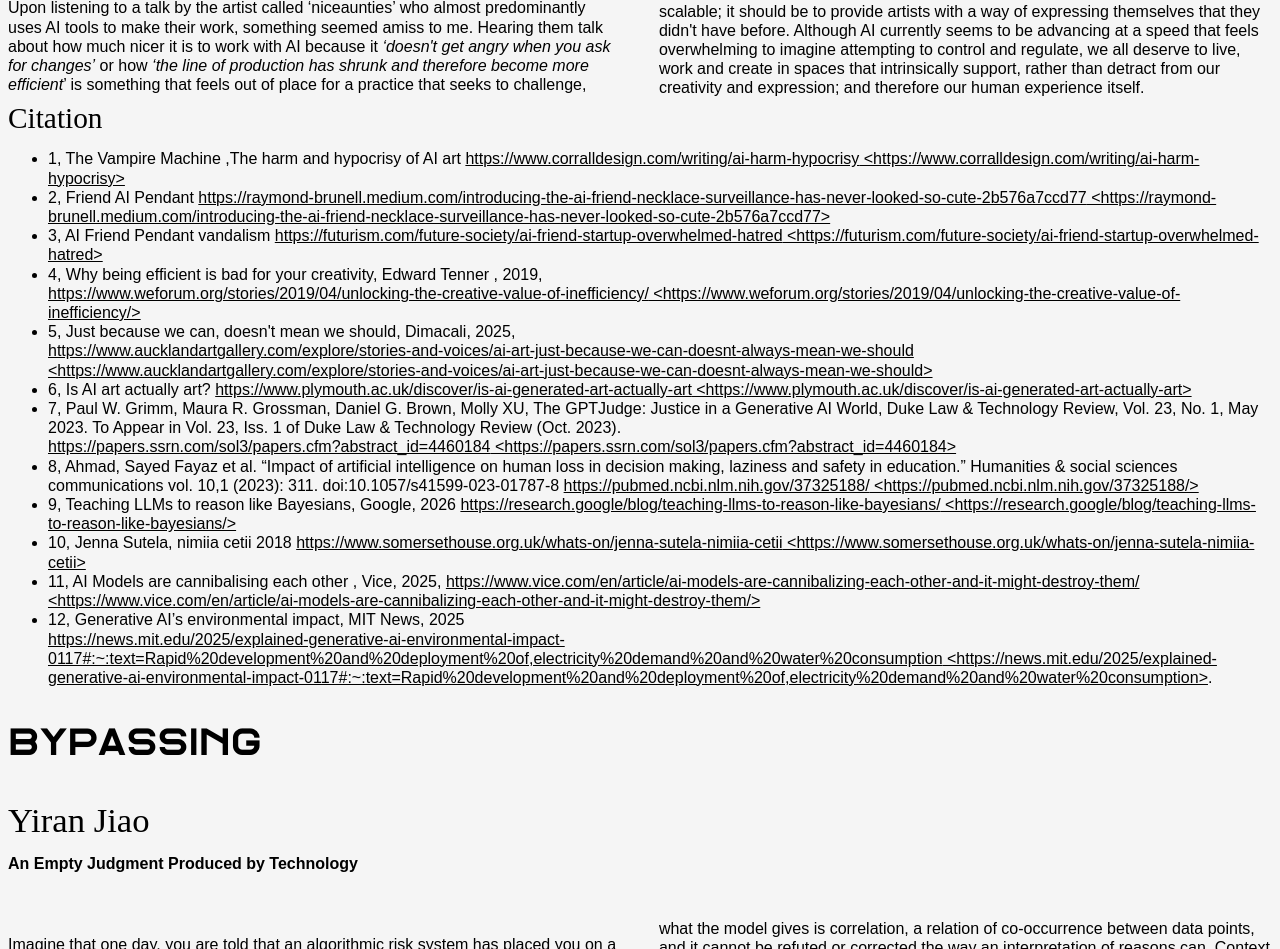
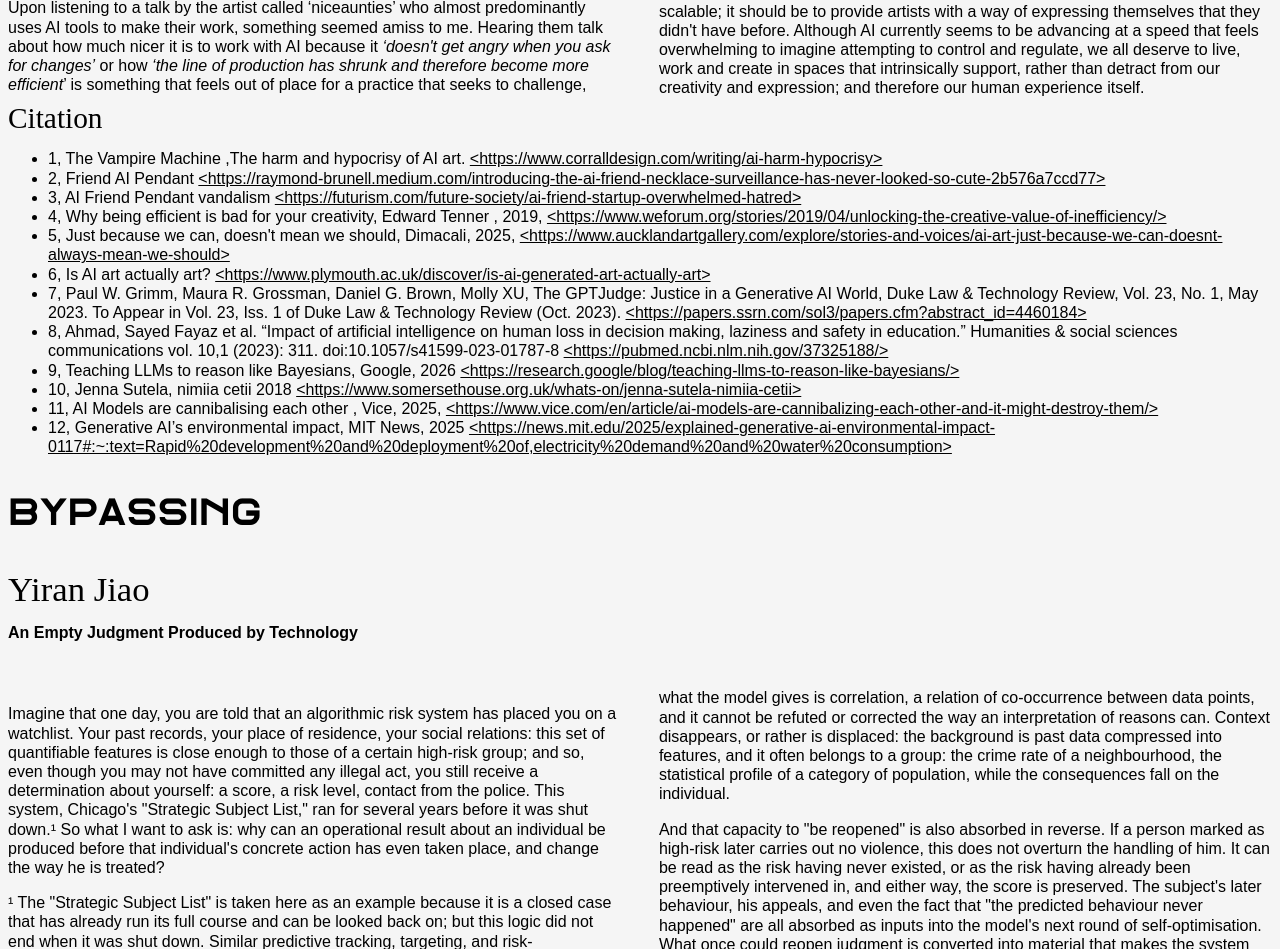
Before and after one commit to AJ3651/Design-Github-Repo, an Eleventy site: page src/index.njk in a window 1280 px wide. Shown: the part 10486-11435 px from the top of the page. Built offline with nearby package versions, Linux system fonts and the light colour scheme; Eleventy itself is replaced by a stand-in of ours; files that its build step writes are made by us from their sources.

Commit message:
Update 01-The-Vampire-Machine-Jemila-Abdulai.md
fixed links in citations

```diff
--- a/src/category02/01-The-Vampire-Machine-Jemila-Abdulai.md
+++ b/src/category02/01-The-Vampire-Machine-Jemila-Abdulai.md
@@ -65,19 +65,15 @@
 
 ### Citation
 
- - 1, The Vampire Machine ,The harm and hypocrisy of AI art  [https://www.corralldesign.com/writing/ai-harm-hypocrisy](https://www.corralldesign.com/writing/ai-harm-hypocrisy)
-- 2, Friend AI Pendant [https://raymond-brunell.medium.com/introducing-the-ai-friend-necklace-surveillance-has-never-looked-so-cute-2b576a7ccd77](https://raymond-brunell.medium.com/introducing-the-ai-friend-necklace-surveillance-has-never-looked-so-cute-2b576a7ccd77)
-- 3, AI Friend Pendant vandalism [https://futurism.com/future-society/ai-friend-startup-overwhelmed-hatred](https://futurism.com/future-society/ai-friend-startup-overwhelmed-hatred)
-- 4, Why being efficient is bad for your creativity, Edward Tenner , 2019,
-[https://www.weforum.org/stories/2019/04/unlocking-the-creative-value-of-inefficiency/](https://www.weforum.org/stories/2019/04/unlocking-the-creative-value-of-inefficiency/)
-- 5, Just because we can, doesn't mean we should, Dimacali, 2025,
-[https://www.aucklandartgallery.com/explore/stories-and-voices/ai-art-just-because-we-can-doesnt-always-mean-we-should](https://www.aucklandartgallery.com/explore/stories-and-voices/ai-art-just-because-we-can-doesnt-always-mean-we-should)
-- 6, Is AI art actually art? [https://www.plymouth.ac.uk/discover/is-ai-generated-art-actually-art](https://www.plymouth.ac.uk/discover/is-ai-generated-art-actually-art)
-- 7, Paul W. Grimm, Maura R. Grossman, Daniel G. Brown, Molly XU, The GPTJudge: Justice in a Generative AI World, Duke Law & Technology Review, Vol. 23, No. 1, May 2023\. To Appear in Vol. 23, Iss. 1 of Duke Law & Technology Review (Oct. 2023).
-[https://papers.ssrn.com/sol3/papers.cfm?abstract\_id=4460184](https://papers.ssrn.com/sol3/papers.cfm?abstract_id=4460184)
-- 8, Ahmad, Sayed Fayaz et al. “Impact of artificial intelligence on human loss in decision making, laziness and safety in education.” Humanities & social sciences communications vol. 10,1 (2023): 311\. doi:10.1057/s41599-023-01787-8  [https://pubmed.ncbi.nlm.nih.gov/37325188/](https://pubmed.ncbi.nlm.nih.gov/37325188/)
-- 9, Teaching LLMs to reason like Bayesians, Google, 2026 [https://research.google/blog/teaching-llms-to-reason-like-bayesians/](https://research.google/blog/teaching-llms-to-reason-like-bayesians/)
-- 10, Jenna Sutela,  nimiia cetii 2018  [https://www.somersethouse.org.uk/whats-on/jenna-sutela-nimiia-cetii](https://www.somersethouse.org.uk/whats-on/jenna-sutela-nimiia-cetii)
-- 11, AI Models  are cannibalising each other , Vice, 2025, [https://www.vice.com/en/article/ai-models-are-cannibalizing-each-other-and-it-might-destroy-them/](https://www.vice.com/en/article/ai-models-are-cannibalizing-each-other-and-it-might-destroy-them/)
-- 12, Generative AI’s environmental impact, MIT News, 2025
-[https://news.mit.edu/2025/explained-generative-ai-environmental-impact-0117\#:\~:text=Rapid%20development%20and%20deployment%20of,electricity%20demand%20and%20water%20consumption](https://news.mit.edu/2025/explained-generative-ai-environmental-impact-0117#:~:text=Rapid%20development%20and%20deployment%20of,electricity%20demand%20and%20water%20consumption).
+ - 1, The Vampire Machine ,The harm and hypocrisy of AI art. [ ](https://www.corralldesign.com/writing/ai-harm-hypocrisy)
+- 2, Friend AI Pendant [ ](https://raymond-brunell.medium.com/introducing-the-ai-friend-necklace-surveillance-has-never-looked-so-cute-2b576a7ccd77)
+- 3, AI Friend Pendant vandalism [ ](https://futurism.com/future-society/ai-friend-startup-overwhelmed-hatred)
+- 4, Why being efficient is bad for your creativity, Edward Tenner , 2019,  [ ](https://www.weforum.org/stories/2019/04/unlocking-the-creative-value-of-inefficiency/)
+- 5, Just because we can, doesn't mean we should, Dimacali, 2025,  [ ](https://www.aucklandartgallery.com/explore/stories-and-voices/ai-art-just-because-we-can-doesnt-always-mean-we-should)
+- 6, Is AI art actually art? [ ](https://www.plymouth.ac.uk/discover/is-ai-generated-art-actually-art)
+- 7, Paul W. Grimm, Maura R. Grossman, Daniel G. Brown, Molly XU, The GPTJudge: Justice in a Generative AI World, Duke Law & Technology Review, Vol. 23, No. 1, May 2023\. To Appear in Vol. 23, Iss. 1 of Duke Law & Technology Review (Oct. 2023).  [ ](https://papers.ssrn.com/sol3/papers.cfm?abstract\_id=4460184)
+- 8, Ahmad, Sayed Fayaz et al. “Impact of artificial intelligence on human loss in decision making, laziness and safety in education.” Humanities & social sciences communications vol. 10,1 (2023): 311\. doi:10.1057/s41599-023-01787-8 [ ](https://pubmed.ncbi.nlm.nih.gov/37325188/)
+- 9, Teaching LLMs to reason like Bayesians, Google, 2026 [ ](https://research.google/blog/teaching-llms-to-reason-like-bayesians/)
+- 10, Jenna Sutela,  nimiia cetii 2018  [ ](https://www.somersethouse.org.uk/whats-on/jenna-sutela-nimiia-cetii)
+- 11, AI Models  are cannibalising each other , Vice, 2025, [ ](https://www.vice.com/en/article/ai-models-are-cannibalizing-each-other-and-it-might-destroy-them/)
+- 12, Generative AI’s environmental impact, MIT News, 2025 [ ](https://news.mit.edu/2025/explained-generative-ai-environmental-impact-0117\#:\~:text=Rapid%20development%20and%20deployment%20of,electricity%20demand%20and%20water%20consumption)
```
